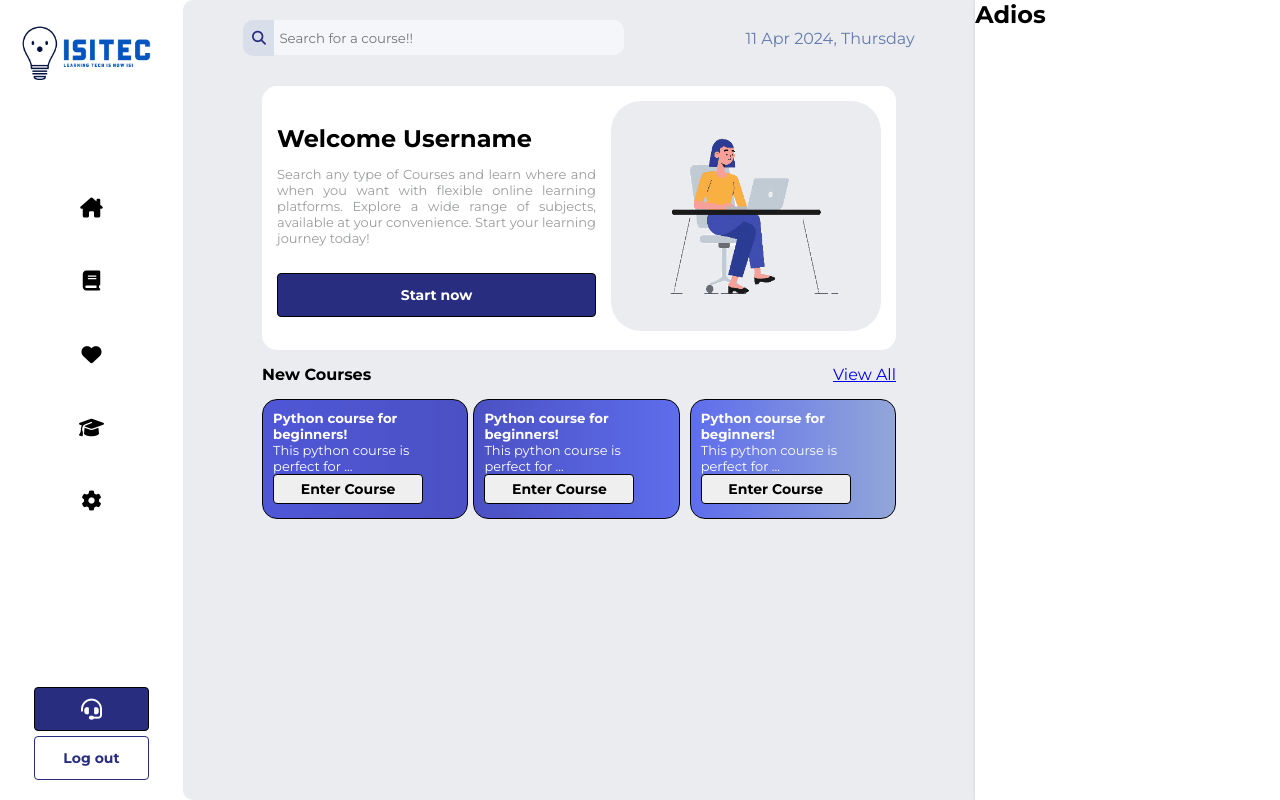
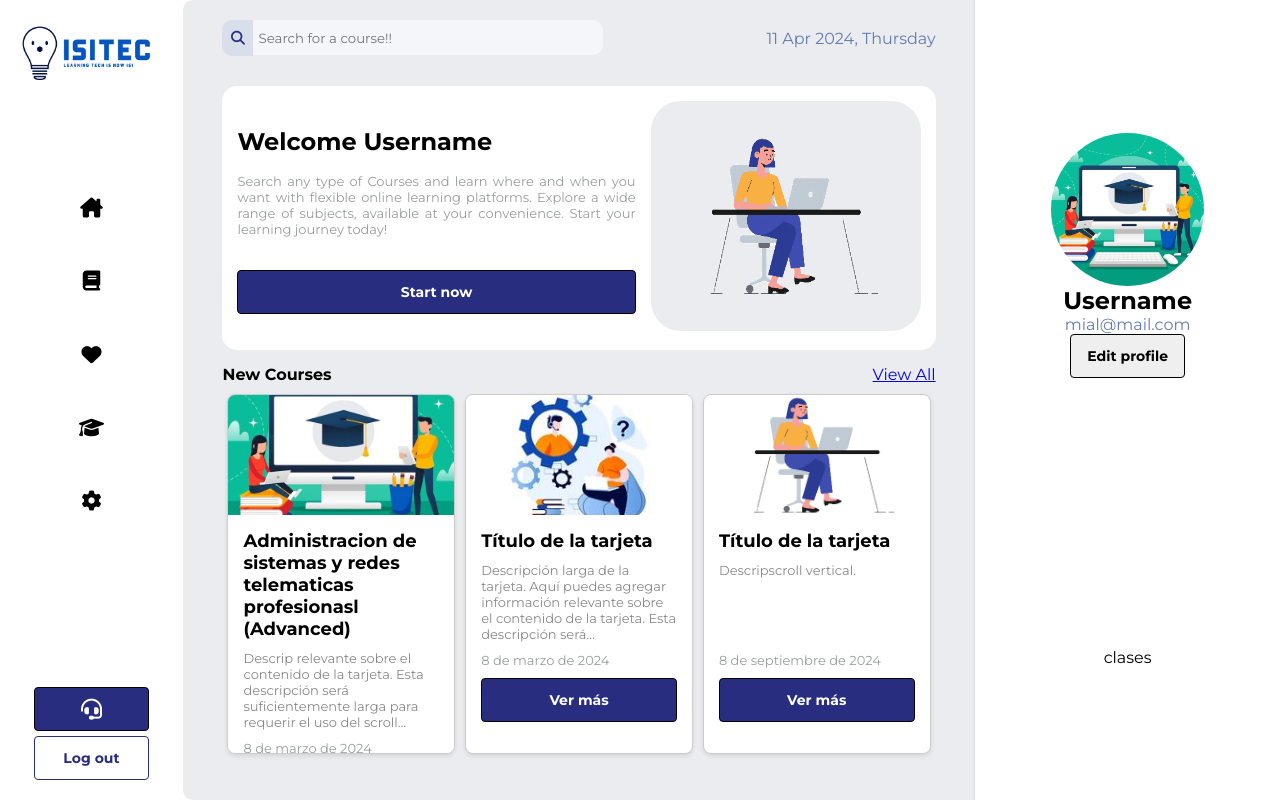
Before and after one commit to shatigerr/isitec, a PHP site: page /views/home.php in a window 1280 px wide. Run offline with PHP 8.4, Linux system fonts and the light colour scheme; the visitor is signed in with stand-in values (Sample User, id 1); a stand-in replaces the project's code that opens the database connection; some libraries are stand-ins or nearby versions.

Commit message:
Home main done

```diff
--- a/css/home.css
+++ b/css/home.css
@@ -3,6 +3,17 @@
     margin: 0;
     padding: 0;
     font-family: "Montserrat";
+}
+
+*::-webkit-scrollbar {
+	background-color: transparent;
+	width: 10px;
+}
+
+*::-webkit-scrollbar-thumb {
+	border-radius: 99px;
+	background-color: #777474;
+	border: 4px solid #fff;
 }
 
 main{
@@ -164,10 +175,13 @@ header p{
 }
 
 .section_main_info_header{
-    width: 100%;
+    width: 90%;
     display: flex;
-    justify-content: space-around;
+    justify-content: space-between;
+
     align-items: baseline;
+    margin-left: 5%;
+
 }
 
 .section_main_info_card{
@@ -175,7 +189,7 @@ header p{
     margin-top: 30px;
     border-radius: 15px;
     padding: 15px;
-    width: 80%;
+    width: 90%;
     margin-right: auto;
     background-color: #ffff;
     display: flex;
@@ -194,6 +208,7 @@ header p{
     & p {
         text-align: justify;
         font-size: 13px;
+
         color: #999c9d;
     }
 
@@ -215,7 +230,7 @@ header p{
 }
 
 .section_main_info_new_courses{
-    width: 80%;
+    width: 90%;
     margin-top: 15px;
     margin-left: auto;
     margin-right: auto;
@@ -225,42 +240,92 @@ header p{
     }
     & section {
 
-        margin-top: 15px;
+        margin-top: 5px;
         display: flex;
-
-        & div{
-            padding: 10px;
-            border-radius: 15px;
-            height: 15vh;
-            color: white;
-            border: 1px solid black;
-            & p {
-                font-size: 13px;
-            }
-            & button{
-
-                height: 30px;
-                width: 150px;
-                padding: 0;
-            }
-        }
-
-        & div:nth-child(1){
-            background-image: linear-gradient(to right, #4f57d7, #4b51c3);
-            margin-right: 5px;
-        }
-
-        & div:nth-child(2){
-            background-image: linear-gradient(to right, #4b51c3, #5e6dec);
-            margin-right: 5px;
-        }
-
-        & div:nth-child(3){
-            background-image: linear-gradient(to right, #5e6dec, #92a6d9);
-            margin-left: 5px;
-        }
-
+        justify-content: space-between;
+        height: 35vh;
 
 
     }
 }
+
+
+.card {
+    width: 33%;
+    border: 1px solid #ccc;
+    border-radius: 8px;
+    overflow: hidden;
+    margin-bottom: 20px;
+    box-shadow: 0 2px 4px rgba(0, 0, 0, 0.1);
+    background-color: #fff;
+    margin: 5px;
+    height: 45vh;
+    transition: all 300ms ease;
+    overflow-y: auto;
+    & button{
+        width: 100%;
+    }
+
+    &:hover {
+        transform: translateY(-5px);
+        cursor: pointer;
+      }
+
+  }
+
+
+  .card img {
+    width: 100%;
+    height: 15vh;
+    display: block;
+    object-fit: cover;
+  }
+
+  .card-content {
+    padding: 15px;
+  }
+
+  .card-title {
+    font-size: 18px;
+    font-weight: bold;
+    margin-bottom: 10px;
+  }
+
+  .card-description {
+    max-height: 100px; /* Altura máxima de la descripción */
+     /* Habilita el scroll vertical */
+    margin-bottom: 10px;
+    min-height: 80px;
+    color: #888;
+    font-size: small;
+  }
+
+  .card-date {
+    font-size: small;
+    color: #999c9d;
+    margin-bottom: 10px;
+  }
+
+  .truncate{
+    display: -webkit-box;
+    -webkit-line-clamp: 5; /* Número de líneas para mostrar */
+    -webkit-box-orient: vertical;
+    overflow: hidden;
+  }
+
+  .section_container_profile{
+    display: flex;
+    flex-direction: column;
+    align-items: center;
+    justify-content: space-around;
+    & header{
+        display: flex;
+        flex-direction: column;
+        align-items: center;
+    }
+    & img {
+        border-radius: 100%;
+        width: 12vw;
+        height: 12vw;
+    }
+  }
--- a/views/home.php
+++ b/views/home.php
@@ -51,7 +51,7 @@ if (!isset($_COOKIE["PHPSESSID"])) {
                     <input type="text" placeholder="Search for a course!!">
                 </form>
 
-                <p><?= date("d M Y, l") ?></p>
+                <p><?=date("d M Y, l")?></p>
             </header>
 
             <section class="section_main_info_card">
@@ -69,24 +69,45 @@ if (!isset($_COOKIE["PHPSESSID"])) {
                     <h4>New Courses</h4>
                     <a href="#">View All</a>
                 </header>
+
                 <section>
-                    <div>
-                        <h5>Python course for beginners!</h5>
-                        <p>This python course is perfect for ...</p>
-                        <button>Enter Course</button>
+                <div class="card">
+                    <div class="card-header">
+                        <img src="../img/aprendiendo_1.webp" alt="Imagen de ejemplo">
                     </div>
+                    <div class="card-content">
+                        <h3 class="card-title">Administracion de sistemas y redes telematicas profesionasl (Advanced)</h3>
+                        <p class="card-description truncate">Descrip relevante sobre el contenido de la tarjeta. Esta descripción será suficientemente larga para requerir el uso del scroll vertical.</p>
+                        <p class="card-date">8 de marzo de 2024</p>
+                        <button href="#" class="primary">Ver más</button>
+                    </div>
+                </div>
 
-                    <div>
-                        <h5>Python course for beginners!</h5>
-                        <p>This python course is perfect for ...</p>
-                        <button>Enter Course</button>
+                <div class="card">
+                    <div class="card-header">
+                        <img src="../img/support.jpg" alt="Imagen de ejemplo">
                     </div>
+                    <div class="card-content">
+                        <h3 class="card-title">Título de la tarjeta</h3>
+                        <p class="card-description truncate">Descripción larga de la tarjeta. Aquí puedes agregar información relevante sobre el contenido de la tarjeta. Esta descripción será suficientemente larga para requerir el uso del scroll vertical.</p>
+                        <p class="card-date">8 de marzo de 2024</p>
+                        <button href="#" class="primary">Ver más</button>
+                    </div>
+                </div>
 
-                    <div>
-                        <h5>Python course for beginners!</h5>
-                        <p>This python course is perfect for ...</p>
-                        <button>Enter Course</button>
+                <div class="card">
+                    <div class="card-header">
+                        <img src="../img/chica-en-ordenador-unscreen.gif" alt="Imagen de ejemplo">
                     </div>
+                    <div class="card-content">
+                        <h3 class="card-title">Título de la tarjeta</h3>
+                        <p class="card-description truncate">Descripscroll vertical.</p>
+                        <p class="card-date">8 de septiembre de 2024</p>
+                        <button href="#" class="primary">Ver más</button>
+                    </div>
+                </div>
+
+
                 </section>
 
             </section>
@@ -94,7 +115,16 @@ if (!isset($_COOKIE["PHPSESSID"])) {
         </section>
 
         <section class="section_container_profile">
-            <h2>Adios</h2>
+            <header>
+                <img src="../img/aprendiendo_1.webp" alt="">
+                <h2>Username</h2>
+                <p>mial@mail.com</p>
+                <button>Edit profile</button>
+            </header>
+
+            <div>
+                clases
+            </div>
         </section>
     </main>
 </body>
```
